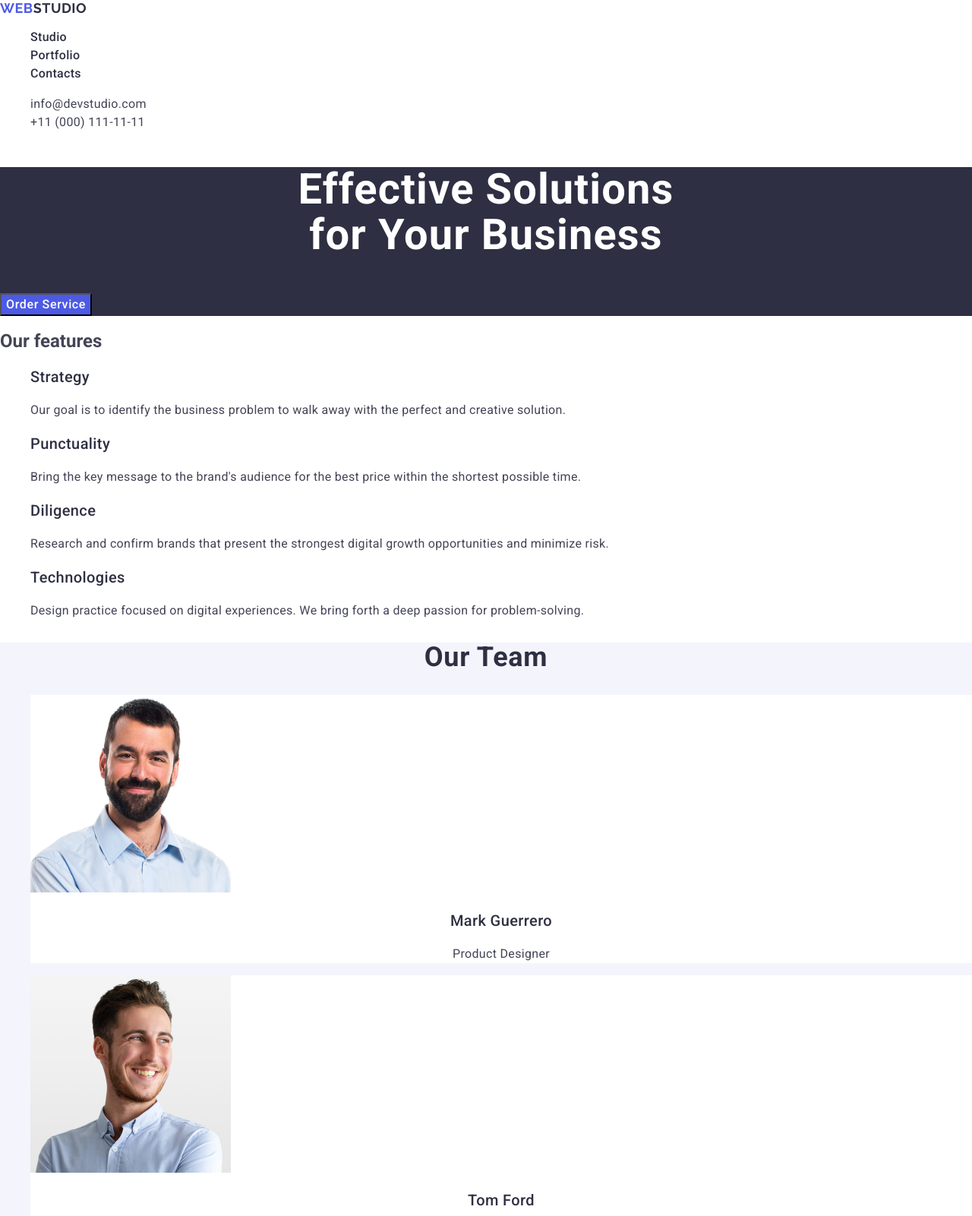
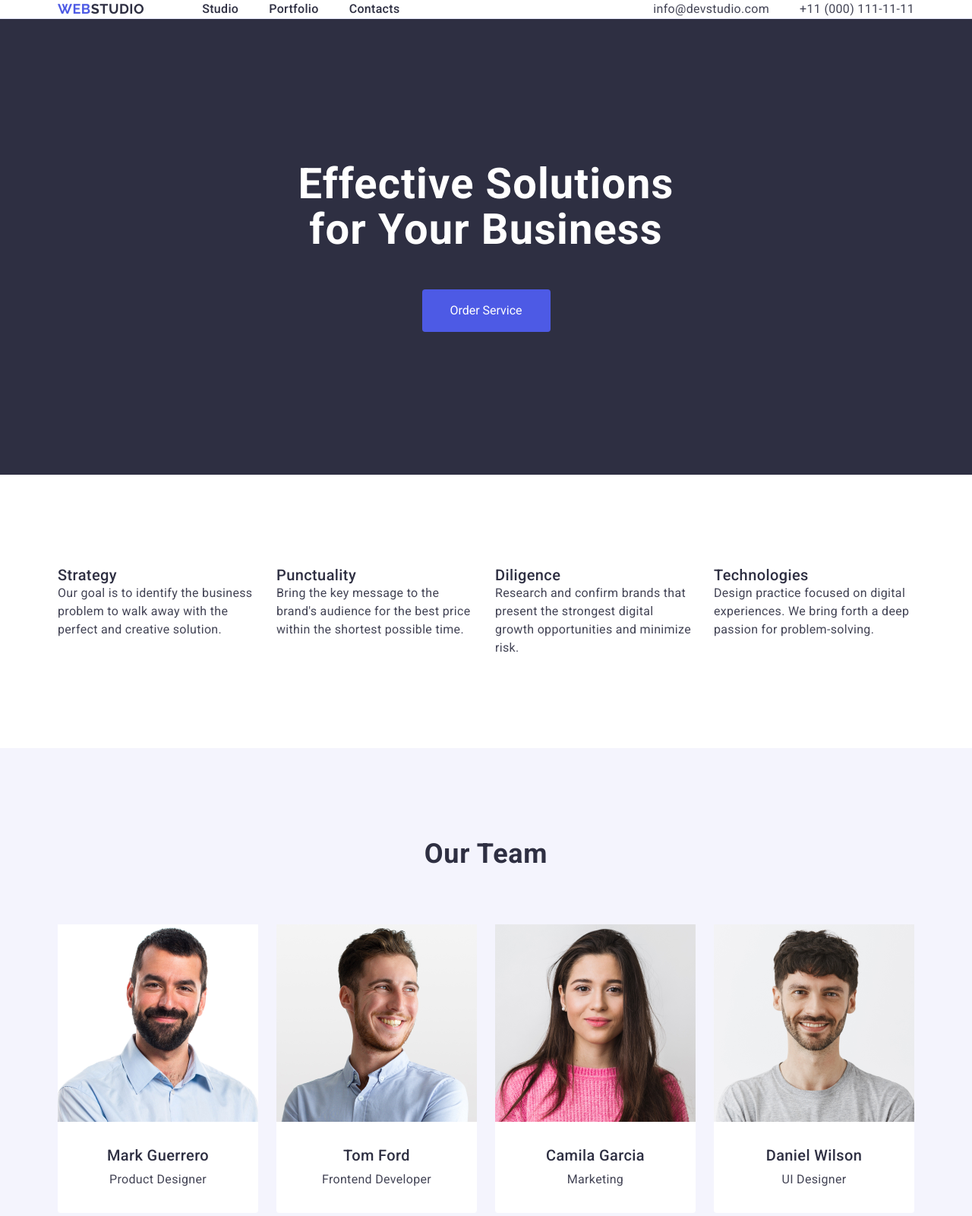
Before and after one commit to yurii-pochepa/goit-markup-hw-03, a plain HTML site: page index.html in a window 1280 px wide. Shown: the top 1601 px of the page at 76% size. Drawn offline with nearby package versions, Linux system fonts and the light colour scheme.

Commit message:
modified html and css

```diff
--- a/css/styles.css
+++ b/css/styles.css
@@ -4,13 +4,57 @@ body {
   background: #fff;
 }
 
-ul {
+ul,
+ol {
+  margin: 0;
+  padding: 0;
   list-style-type: none;
 }
 a {
   text-decoration: none;
 }
+h1,
+h2,
+h3,
+h4,
+h5,
+h6,
+p {
+  margin-top: 0;
+  margin-bottom: 0;
+}
+img {
+  display: block;
+}
+.button {
+  cursor: pointer;
+  color: inherit;
+  border: none;
+  padding: 0;
+}
 
+.container {
+  max-width: 1158px;
+  padding-left: 15px;
+  padding-right: 15px;
+  margin: 0 auto;
+}
+.section-page {
+  padding: 120px 0;
+}
+.header-box {
+  border-bottom: 1px solid #e7e9fc;
+}
+.header-container {
+  display: flex;
+  justify-content: space-between;
+}
+
+.nav-list {
+  display: flex;
+  justify-content: space-between;
+  align-items: center;
+}
 .nav-logo {
   font-family: "Raleway", sans-serif;
   font-weight: 700;
@@ -19,17 +63,23 @@ a {
   letter-spacing: 0.03em;
   text-transform: uppercase;
   color: #4d5ae5;
+  margin-right: 76px;
 }
 .nav-logo-word {
   color: #2e2f42;
 }
 
+.nav-item {
+  display: flex;
+  gap: 40px;
+}
 .nav-link {
   font-weight: 500;
   font-size: 16px;
   line-height: 1.5;
   letter-spacing: 0.02em;
   color: #2e2f42;
+  padding: 24px 0 24px;
 }
 
 .nav-link:hover,
@@ -39,7 +89,10 @@ a {
 .address-box {
   font-style: normal;
 }
-
+.contacts-item {
+  display: flex;
+  gap: 40px;
+}
 .contacts-link {
   font-weight: 400;
   font-size: 16px;
@@ -53,6 +106,7 @@ a {
 }
 .section-one {
   background: #2e2f42;
+  padding: 188px 0;
 }
 .section-one-name {
   font-weight: 700;
@@ -61,20 +115,53 @@ a {
   letter-spacing: 0.02em;
   text-align: center;
   color: #fff;
+  max-width: 496px;
+  margin-left: auto;
+  margin-right: auto;
+  margin-bottom: 48px;
 }
 
 .button-box {
   background: #4d5ae5;
+
   cursor: pointer;
-  font-weight: 500;
-  font-size: 16px;
-  line-height: 1.5;
-  letter-spacing: 0.04em;
+  color: inherit;
+  border: none;
+  padding: 0;
   color: #fff;
+  display: block;
+  min-width: 169px;
+  height: 56px;
+  margin-left: auto;
+  margin-right: auto;
+
+  border-radius: 4px;
 }
 button:hover,
 button:focus {
   background: #404bbf;
+}
+.section-two {
+  padding: 120px 0;
+}
+.visually-hidden {
+  position: absolute;
+  width: 1px;
+  height: 1px;
+  margin: -1px;
+  border: 0;
+  padding: 0;
+  white-space: nowrap;
+  clip-path: inset(100%);
+  clip: rect(0 0 0 0);
+  overflow: hidden;
+}
+.section-two-item {
+  display: flex;
+  gap: 24px;
+}
+.section-two-list {
+  width: calc((100% - 72px) / 4);
 }
 .section-two-name-list {
   font-weight: 500;
@@ -97,9 +184,17 @@ button:focus {
   text-align: center;
   color: #2e2f42;
   text-transform: capitalize;
+  margin-bottom: 72px;
+}
+
+.section-three-item {
+  display: flex;
+  gap: 24px;
 }
 .section-three-list {
   background-color: #ffffff;
+  width: calc((100% - 72px) / 4);
+  border-radius: 0px 0px 4px 4px;
 }
 .section-three-name-list {
   font-weight: 500;
@@ -108,6 +203,7 @@ button:focus {
   letter-spacing: 0.02em;
   text-align: center;
   color: #2e2f42;
+  margin-bottom: 8px;
 }
 .section-three-text {
   font-size: 16px;
@@ -115,6 +211,9 @@ button:focus {
   letter-spacing: 0.02em;
   text-align: center;
   color: #434455;
+}
+.container-team {
+  padding: 32px 0;
 }
 .section-three {
   background: #f4f4fd;
@@ -127,6 +226,21 @@ button:focus {
   text-align: center;
   color: #2e2f42;
   text-transform: capitalize;
+  margin-bottom: 72px;
+}
+.section-four-item {
+  display: flex;
+  flex-wrap: wrap;
+  column-gap: 24px;
+  row-gap: 48px;
+}
+.container-app {
+  padding: 32px 16px;
+  border: 1px solid #e7e9fc;
+  border-top: none;
+}
+.section-four-list {
+  width: calc((100% - 48px) / 3);
 }
 .section-four-name-list {
   font-weight: 500;
@@ -134,6 +248,7 @@ button:focus {
   line-height: 1.2;
   letter-spacing: 0.02em;
   color: #2e2f42;
+  margin-bottom: 8px;
 }
 .section-four-text {
   font-size: 16px;
@@ -143,6 +258,7 @@ button:focus {
 }
 .footer-box {
   background: #2e2f42;
+  padding: 100px 0;
 }
 .footer-logo {
   font-family: "Raleway", sans-serif;
@@ -152,6 +268,8 @@ button:focus {
   letter-spacing: 0.03em;
   text-transform: uppercase;
   color: #4d5ae5;
+  display: inline-block;
+  margin-bottom: 16px;
 }
 .footer-logo-word {
   color: #f4f4fd;
@@ -161,4 +279,5 @@ button:focus {
   line-height: 1.5;
   letter-spacing: 0.02em;
   color: #f4f4fd;
+  max-width: 264px;
 }
--- a/index.html
+++ b/index.html
@@ -20,7 +20,8 @@
     />
   </head>
   <body>
-    <header>
+    <header class="header-box">
+      <div class="header-container container">
         <nav class="nav-list">
           <a class="nav-logo" href="./index.html"
             >Web<span class="nav-logo-word">Studio</span></a
@@ -40,25 +41,28 @@
             </li>
           </ul>
         </nav>
+
         <!-- Contacts -->
         <address class="address-box">
-        <ul class="contacts">
-          <li>
+          <ul class="contacts-item">
+            <li class="contacts-list">
               <a class="contacts-link" href="mailto:info@devstudio.com"
                 >info@devstudio.com</a
               >
             </li>
-          <li>
+            <li class="contacts-list">
               <a class="contacts-link" href="tel:+110001111111"
                 >+11 (000) 111-11-11</a
               >
             </li>
           </ul>
         </address>
+      </div>
     </header>
     <main>
-      <!-- Section one -Name -->
-      <section class="section-one">
+      <!-- Section one -HERO -->
+      <section class="section-one section-page">
+        <div class="container">
           <h1 class="section-one-name">
             Effective Solutions<br />
             for Your Business
@@ -66,33 +70,35 @@
           <button class="button-box" type="button">
             <span class="buttom-text">Order Service</span>
           </button>
+        </div>
       </section>
       <!-- Features -->
-      <section class="section-two">
-        <h2 class="section-two-name">Our features</h2>
+      <section class="section-two section-page">
+        <div class="container">
+          <h2 class="section-two-name visually-hidden">Our features</h2>
           <ul class="section-two-item">
-          <li>
+            <li class="section-two-list">
               <h3 class="section-two-name-list">Strategy</h3>
               <p class="section-two-text">
-              Our goal is to identify the business problem to walk away with the
-              perfect and creative solution.
+                Our goal is to identify the business problem to walk away with
+                the perfect and creative solution.
               </p>
             </li>
-          <li>
+            <li class="section-two-list">
               <h3 class="section-two-name-list">Punctuality</h3>
               <p class="section-two-text">
                 Bring the key message to the brand's audience for the best price
                 within the shortest possible time.
               </p>
             </li>
-          <li>
+            <li class="section-two-list">
               <h3 class="section-two-name-list">Diligence</h3>
               <p class="section-two-text">
                 Research and confirm brands that present the strongest digital
                 growth opportunities and minimize risk.
               </p>
             </li>
-          <li>
+            <li class="section-two-list">
               <h3 class="section-two-name-list">Technologies</h3>
               <p class="section-two-text">
                 Design practice focused on digital experiences. We bring forth a
@@ -100,9 +106,12 @@
               </p>
             </li>
           </ul>
+        </div>
       </section>
+
       <!-- Our team -->
-      <section class="section-three">
+      <section class="section-three section-page">
+        <div class="container">
           <h2 class="section-three-name">Our Team</h2>
           <ul class="section-three-item">
             <li class="section-three-list">
@@ -111,13 +120,21 @@
                 alt="Photo Mark Guerrero"
                 width="264"
               />
+              <div class="container-team">
                 <h3 class="section-three-name-list">Mark Guerrero</h3>
                 <p class="section-three-text">Product Designer</p>
+              </div>
             </li>
             <li class="section-three-list">
-            <img src="./images/tomford.jpg" alt="Photo Tom Ford" width="264" />
+              <img
+                src="./images/tomford.jpg"
+                alt="Photo Tom Ford"
+                width="264"
+              />
+              <div class="container-team">
                 <h3 class="section-three-name-list">Tom Ford</h3>
                 <p class="section-three-text">Frontend Developer</p>
+              </div>
             </li>
             <li class="section-three-list">
               <img
@@ -125,8 +142,10 @@
                 alt="Photo Camila Garcia"
                 width="264"
               />
+              <div class="container-team">
                 <h3 class="section-three-name-list">Camila Garcia</h3>
                 <p class="section-three-text">Marketing</p>
+              </div>
             </li>
             <li class="section-three-list">
               <img
@@ -134,13 +153,17 @@
                 alt="Photo Daniel Wilson"
                 width="264"
               />
+              <div class="container-team">
                 <h3 class="section-three-name-list">Daniel Wilson</h3>
                 <p class="section-three-text">UI Designer</p>
+              </div>
             </li>
           </ul>
+        </div>
       </section>
-      <section class="section-four">
       <!-- Portfolio -->
+      <section class="section-four section-page">
+        <div class="container">
           <h2 class="section-four-name">Our Portfolio</h2>
           <ul class="section-four-item">
             <li class="section-four-list">
@@ -149,8 +172,10 @@
                 alt="Photos of banking app"
                 width="360"
               />
+              <div class="container-app">
                 <h3 class="section-four-name-list">Banking App</h3>
                 <p class="section-four-text">App</p>
+              </div>
             </li>
             <li class="section-four-list">
               <img
@@ -158,8 +183,10 @@
                 alt="Photo cashless payment"
                 width="360"
               />
+              <div class="container-app">
                 <h3 class="section-four-name-list">Cashless Payment</h3>
                 <p class="section-four-text">Marketing</p>
+              </div>
             </li>
             <li class="section-four-list">
               <img
@@ -167,8 +194,10 @@
                 alt="Photos meditation app"
                 width="360"
               />
+              <div class="container-app">
                 <h3 class="section-four-name-list">Meditation App</h3>
                 <p class="section-four-text">App</p>
+              </div>
             </li>
             <li class="section-four-list">
               <img
@@ -176,8 +205,10 @@
                 alt="Inside the car"
                 width="360"
               />
+              <div class="container-app">
                 <h3 class="section-four-name-list">Taxi Service</h3>
                 <p class="section-four-text">Marketing</p>
+              </div>
             </li>
             <li class="section-four-list">
               <img
@@ -185,8 +216,10 @@
                 alt="Photo screen illustrations"
                 width="360"
               />
+              <div class="container-app">
                 <h3 class="section-four-name-list">Screen Illustrations</h3>
                 <p class="section-four-text">Design</p>
+              </div>
             </li>
             <li class="section-four-list">
               <img
@@ -194,20 +227,25 @@
                 alt="Photo girl in headphones"
                 width="360"
               />
+              <div class="container-app">
                 <h3 class="section-four-name-list">Online Courses</h3>
                 <p class="section-four-text">Marketing</p>
+              </div>
             </li>
           </ul>
+        </div>
       </section>
     </main>
     <footer class="footer-box">
+      <div class="container">
         <a class="footer-logo" href="./index.html"
           >Web<span class="footer-logo-word">Studio</span></a
         >
         <p class="footer-text">
-        Increase the flow of customers and sales for your business with digital
-        marketing & growth solutions.
+          Increase the flow of customers and sales for your business with
+          digital marketing & growth solutions.
         </p>
+      </div>
     </footer>
   </body>
 </html>
```
Lines whose indentation alone changed are shown as unchanged.
